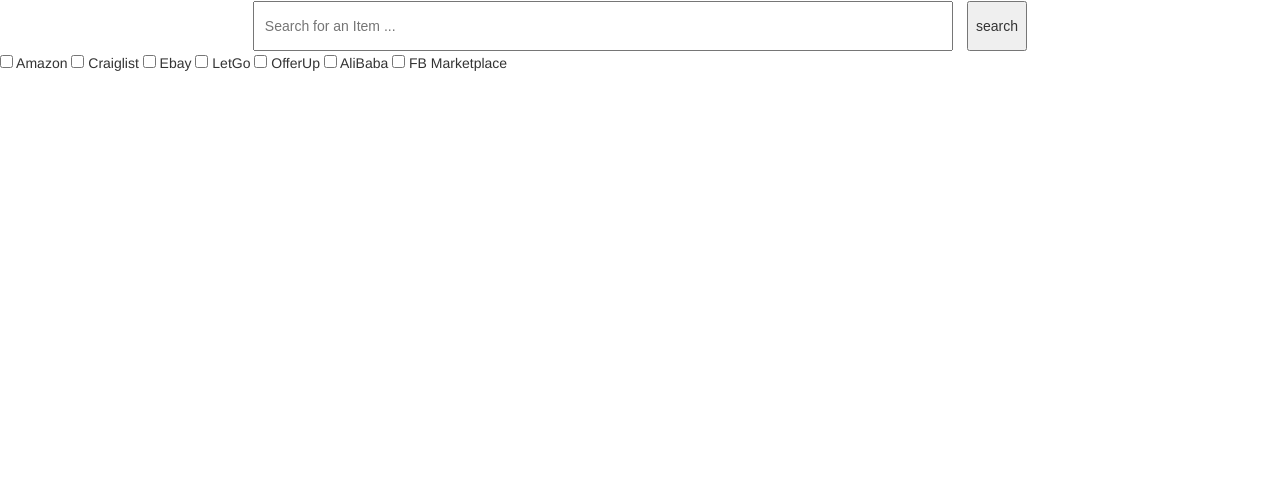
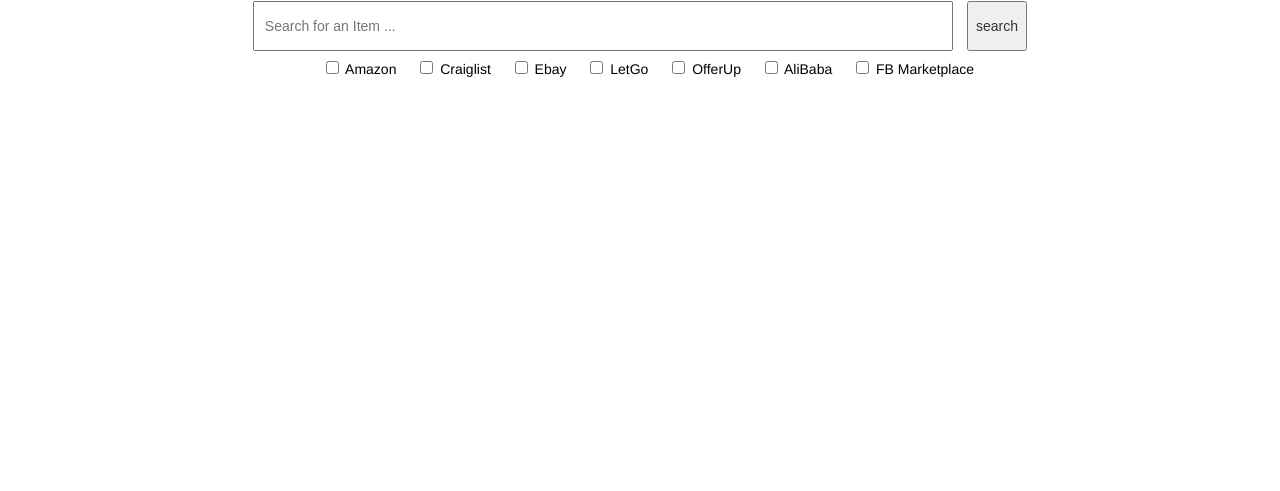
Before and after one commit to rokon07/ezsearchonline.com, a plain HTML site: page OurWebsite/WebContent/index.html in a window 1280 px wide. Shown: the part 309-800 px from the top of the page. Drawn offline with nearby package versions, Linux system fonts and the light colour scheme.

Commit message:
Update style.css

```diff
--- a/OurWebsite/WebContent/style.css
+++ b/OurWebsite/WebContent/style.css
@@ -23,3 +23,12 @@
 	margin-left: 10px;
 	width:60px; height:50px;
 }
+
+#storeButtons{
+	text-align: center;
+	color: black;
+	margin-right: 30px;
+}
+input[type=checkbox], input[type=radio] {
+	margin: 10px 3px 10px 20px !important;
+}
```
